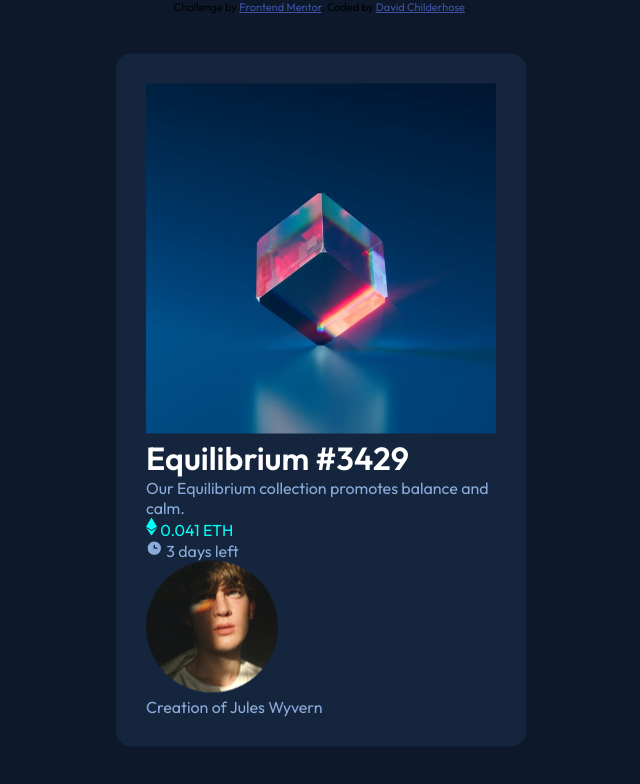
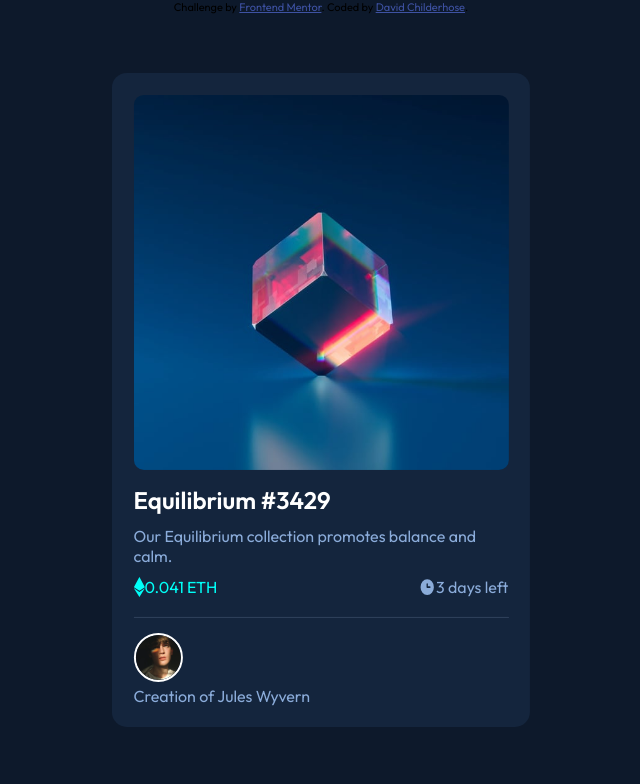
Before and after one commit to DavidofOrange/NFT-previewCard-component, a plain HTML site: page index.html in a window 1280 px wide. Shown: the whole page, without its empty margins (319-959 px from the left). Drawn offline with Linux system fonts and the light colour scheme.

Commit message:
Fixed the postion of list items and added a border below

```diff
--- a/index.html
+++ b/index.html
@@ -14,18 +14,18 @@
     src="images/image-equilibrium.jpg"
     alt="equilibrium-image">
     <div>
-      <h1>Equilibrium #3429</h1>
+      <h2>Equilibrium #3429</h2>
       <p class="main-text">
       Our Equilibrium collection
       promotes balance and calm.
       </p>
       <ul>
-        <li id="ethureum-icon"><img src="images/icon-ethereum.svg" alt="ethereum-icon"> 0.041 ETH</li>
-        <li id="clock-icon"><img src="images/icon-clock.svg" alt="clock-icon"> 3 days left</li>
+        <li id="ethereum-icon"><img src="images/icon-ethereum.svg" alt="ethereum-icon">0.041 ETH</li>
+        <li id="clock-icon"><img src="images/icon-clock.svg" alt="clock-icon">3 days left</li>
       </ul>
     </div>
     <div>
-      <img src="images/image-avatar.png" alt="avatar-img">
+      <img id="avatar-img" src="images/image-avatar.png" alt="avatar-img">
       <p >Creation of Jules Wyvern</p>
     </div>
   </main>
--- a/main.scss
+++ b/main.scss
@@ -34,34 +34,60 @@ body {
     transform: translate(-50%, -50%);
     left: 50%;
     top: 50%;
-    max-width: 350px;
-    padding: 30px;
+    width: 75%;
+    max-width: 375px;
+    padding: 1.35rem;
     border-radius: 15px;
 }
+#equilibrium-img{
+    border-radius: 10px;
+}
+
 ul {
     list-style: none;
+    display: flex;
+    align-items: center;
+    justify-content: space-between;
+    padding-bottom: 1.2rem;
+    border-bottom: 0.01rem solid color(lineDarkBlue);
 }
-#equilibrium-img {
-    max-width: 350px;
+
+#card ul li {
+    display: flex;
 }
 
 img {
     max-width: 100%;
 }
 
-h1 {
+h2 {
+    padding: 3% 0;
     color: color(white);
+}
+
+.main-text {
+    padding-bottom: 3%;
 }
 
 p {
     color: color(softBlue);
 }
-#ethureum-icon {
+
+#ethereum-icon {
     color: color(cyan);
 }
+
 #clock-icon {
     color: color(softBlue);
 }
+
+#avatar-img {
+    width: 12%;
+    border: solid 2px white;
+    border-radius: 50%;
+    margin-top: 15px;
+}
+
 .attribution {
     font-size: 11px; text-align: center;
 }
```
Also changed, not shown: style.css, 1 other file.
